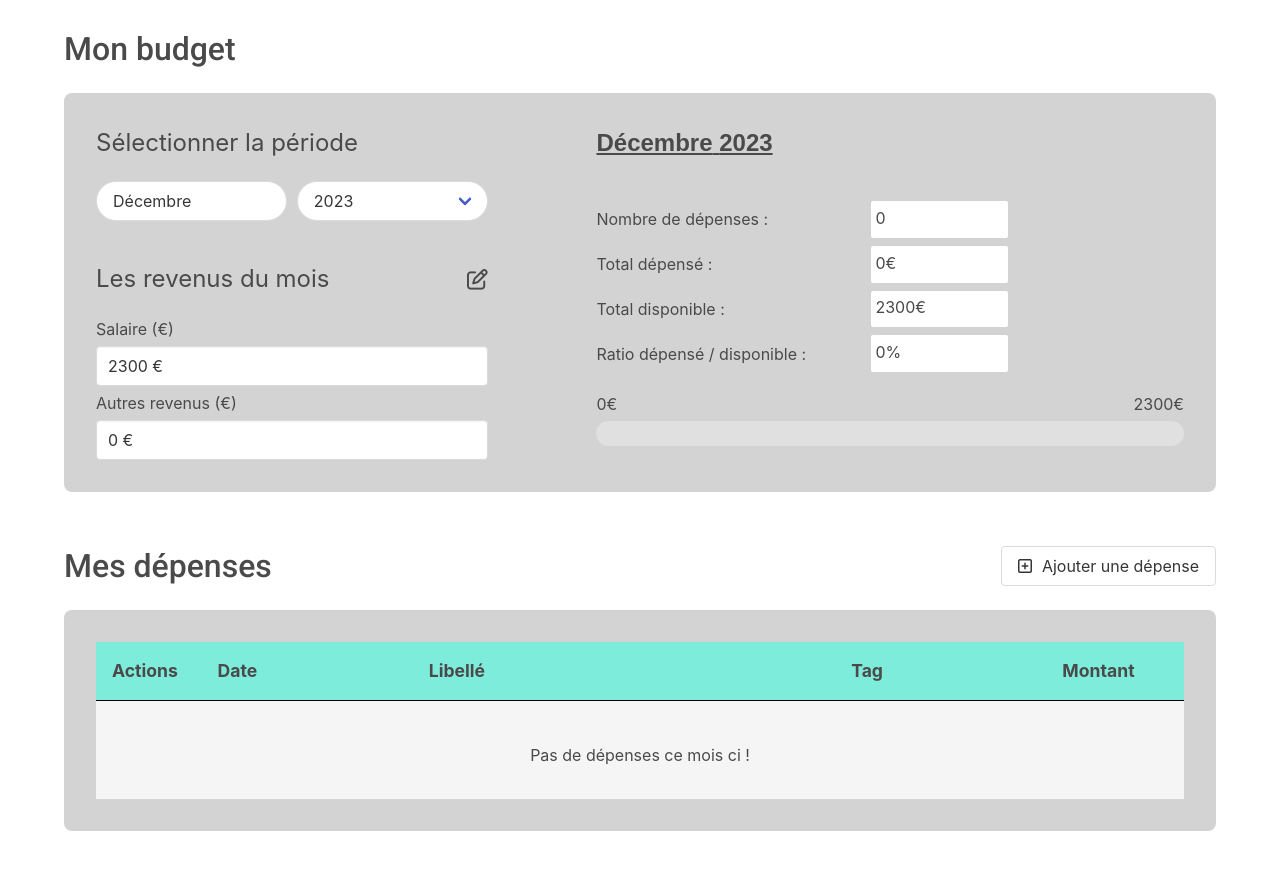
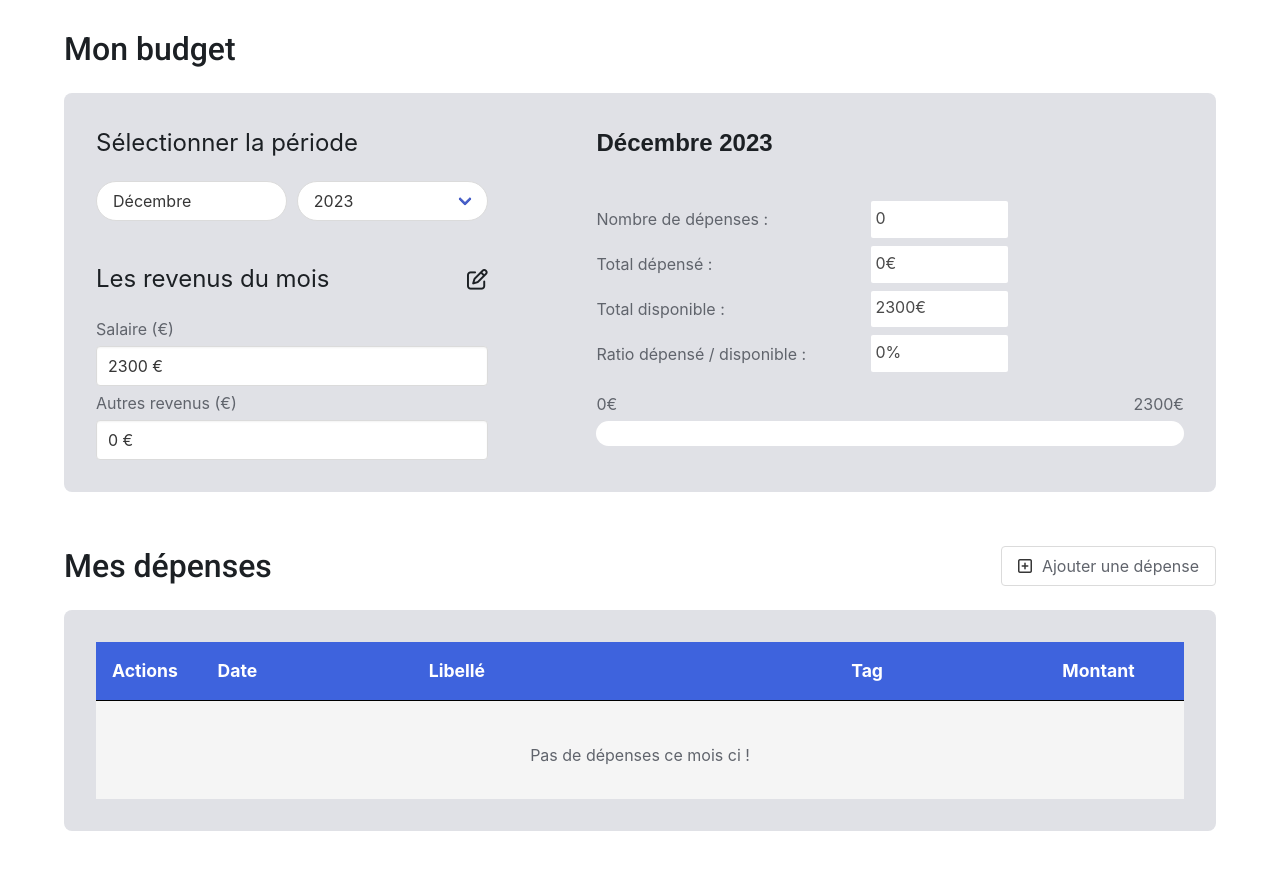
Before and after one commit to AntoineGrb/budget-monitor-react, a React (Vite) app: page / in a window 1280 px wide. Shown: the top 870 px of the page. Built offline with nearby package versions, Linux system fonts and the light colour scheme.

Commit message:
feat : changing colors

```diff
--- a/src/components/Budget/Budget.jsx
+++ b/src/components/Budget/Budget.jsx
@@ -61,13 +61,13 @@ const Budget = ({setIsEditSalaryOpen}) => {
     const handleProgressBarColor = () => {
         //Calcul du ratio entre les dépenses du mois et les entrées en argent
         if ((calculateFilteredAmount() / (getMonthIncomes().salary)) < 0.7) {
-            return 'hsl(171, 100%, 41%)'
+            return '#ABBDF9'
         }
         else if ((calculateFilteredAmount() / (getMonthIncomes().salary)) < 0.9) {
-            return 'hsl(48, 100%, 67%)'
+            return '#E4C767'
         }
         else {
-            return 'hsl(348, 100%, 61%)'
+            return '#EB8E90'
         }
     }
 
--- a/src/components/Budget/Budget.scss
+++ b/src/components/Budget/Budget.scss
@@ -3,7 +3,7 @@
 }
 
 .budget-panel {
-    background-color: lightgray;
+    background-color: #E0E1E6;
     border-radius: 8px;
     display: flex;
     gap: 10%;
@@ -67,7 +67,6 @@
             font-family: Arial, Helvetica, sans-serif;
             margin-bottom: 40px;
             font-weight: 600;
-            text-decoration: underline;
         }
 
         .current-infos {
@@ -94,7 +93,7 @@
 
         .progress-bar {
             width: 100%;
-            background-color: #e0e0e0;
+            background-color: white;
             border-radius: 15px;
             overflow: hidden;
 
--- a/src/components/Depenses/Depenses.scss
+++ b/src/components/Depenses/Depenses.scss
@@ -12,7 +12,7 @@
 }
 
 .depenses-panel {
-    background-color: lightgray;
+    background-color: #E0E1E6;
     border-radius: 8px;
     display: flex;
     gap: 10%;
@@ -57,6 +57,10 @@
 
         .etiquette {
             width: 20%;
+
+            .tag > p {
+                color:white;
+            }
         }
 
         .libelle {
@@ -67,8 +71,12 @@
 
     &__row.head {
         font-weight: bold;
-        background-color: hsl(171, 74%, 71%);
+        background-color: #3E63DD;
         font-size: 1.1rem;
+
+        p {
+            color:white;
+        }
     }
 
     .empty {
--- a/src/main.scss
+++ b/src/main.scss
@@ -14,10 +14,16 @@
     font-family: Roboto, Arial, Helvetica, sans-serif;
     font-size: 2rem;
     font-weight:500;
+    color: #1C2024;
   }
 
   h2 {
     font-size: 1.5rem;
+    color: #1C2024;
+  }
+
+  p , label, select, option {
+    color: #60646C
   }
 
   @media screen and (max-width: 1000px) {
```
